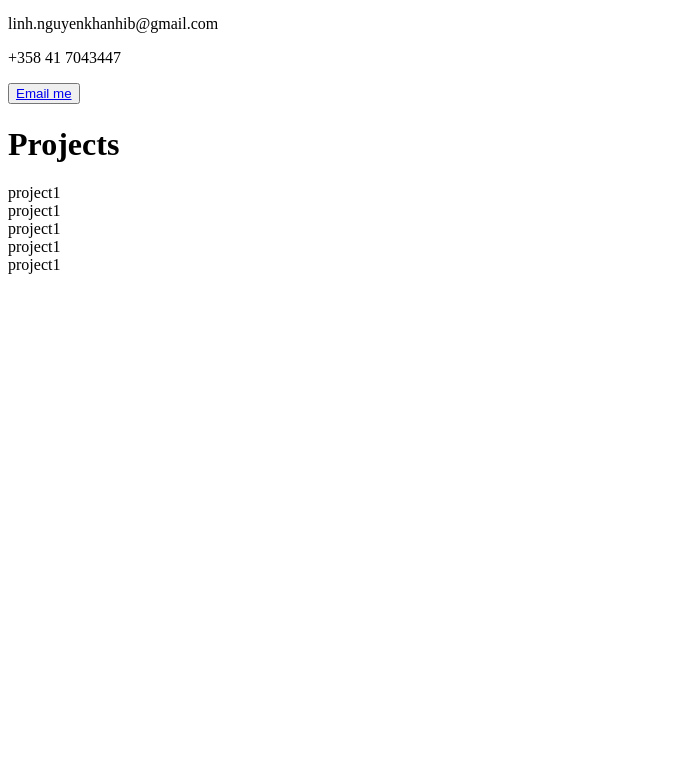
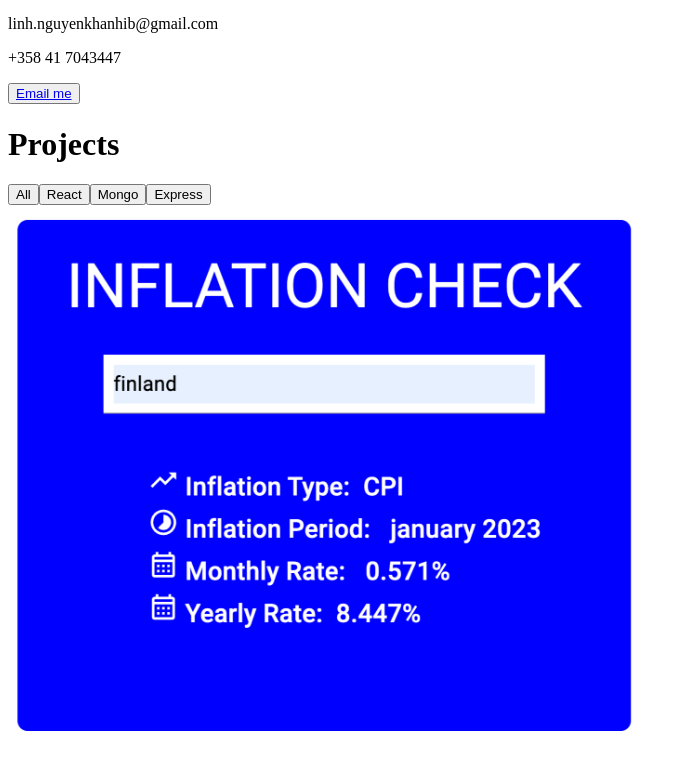
Before and after one commit to linhngkh/nextjs-Portfolio, a Next.js app: page /resume in a window 1280 px wide. Shown: the part 322-1083 px from the top of the page, without its empty margins (0-687 px from the left). Before the commit the page ends 800 px from the top, so only its background shows below. Built offline with nearby package versions, Linux system fonts and the light colour scheme.

Commit message:
building project card

```diff
--- a/app/resume/page.js
+++ b/app/resume/page.js
@@ -3,8 +3,8 @@ import Project from "../../components/projects/Project";
 
 function Resume() {
   return (
-    <main className="flex h-screen w-screen justify-between space-x-10 items-center p-40 text-black">
-      <div className="w-[30%] bg-white min-h-full rounded-lg shadow-2xl shadow-purple outline outline-gray-500">
+    <main className="flex h-screen w-screen justify-between space-x-10 items-stretch p-40 text-black">
+      <div className="w-[20%] bg-white min-h-full rounded-lg shadow-2xl shadow-purple outline outline-gray-500">
         {" "}
         <SideBar />
       </div>
--- a/components/projects/Project.js
+++ b/components/projects/Project.js
@@ -1,16 +1,63 @@
+"use client";
+
+import { ProjectFilter } from "./ProjectFilter";
+import React, { useState } from "react";
+import { AnimatePresence, motion } from "framer-motion";
+import projects from "../../data.js";
+
 export default function Project() {
+  const [displayItems, setDisplayItems] = useState(projects.items);
+  const [active, setActive] = useState("all");
+
+  const handleCategoryClick = (category) => {
+    if (category === active) return;
+    setActive(category);
+    setDisplayItems([]);
+
+    if (category === "all") {
+      setDisplayItems(projects.items);
+      return;
+    }
+
+    const filterData = projects.items.filter(
+      (item) => item.category === category
+    );
+    setTimeout(() => {
+      setDisplayItems(filterData);
+    }, 400);
+  };
+
   return (
-    <main className="flex contents">
-      <div>
+    <main className="flex flex-col col-span-2">
+      <div className="m-3 px-4">
         {" "}
-        <h1>Projects</h1>
+        <h1 className="text-3xl text-purple underline underline-offset-8">
+          Projects
+        </h1>
       </div>
+
+      <ProjectFilter active={active} handleClick={handleCategoryClick} />
+
       <div className="grid grid-rows-3 grid-flow-col gap-4">
-        <div className="bg-white  text-black ">project1</div>
-        <div className="bg-white text-black">project1</div>
-        <div className="bg-white text-black">project1</div>
-        <div className="bg-white text-black">project1</div>
-        <div className="bg-white text-black">project1</div>
+        <AnimatePresence>
+          {displayItems.map(({ image_path, category }, i) => (
+            <motion.div
+              style={{ overflow: "hidden" }}
+              key={i}
+              layout
+              initial={{ transform: "scale(0)" }}
+              animate={{ transform: "scale(1)" }}
+              exit={{ transform: "scale(0)" }}
+            >
+              <motion.img
+                src={image_path}
+                className="rounded"
+                alt="nothing"
+                width="50%"
+              />
+            </motion.div>
+          ))}
+        </AnimatePresence>
       </div>
     </main>
   );
--- /dev/null
+++ b/components/projects/ProjectFilter.js
@@ -0,0 +1,17 @@
+export const ProjectFilter = ({ handleClick, active }) => {
+  const items = ["All", "React", "Mongo", "Express"];
+
+  return (
+    <div className="text-2xl p-2 ml-5">
+      {items.map((item) => (
+        <button
+          key={item}
+          className={active === item.toLowerCase() && "active"}
+          onClick={() => handleClick(item.toLocaleLowerCase())}
+        >
+          {item}
+        </button>
+      ))}
+    </div>
+  );
+};
--- /dev/null
+++ b/data.js
@@ -0,0 +1,65 @@
+const projects = {
+  items: [
+    {
+      name: "Inlfation Check App",
+      desc: "This app shows important information about inflation rate of 38 major countries over the world",
+      image_path: "/images/inflation-app.png",
+      deployed_url: "https://inflation-check.netlify.app/",
+      github_url: "https://github.com/linh-nguyenkhanh/inflation-check-app",
+      category: ["react"],
+      key_techs: ["react", "Maerial UI"],
+    },
+    {
+      name: "Stoic Space",
+      desc: "An web app which shows a corner of stoic topics, including fetching stoic quotes API, stoic books and history of it in just one app.",
+      image_path: "/images/inflation-app.png",
+      deployed_url: "https://stoicquote-generator.netlify.app/",
+      github_url: "https://github.com/linh-nguyenkhanh/stoic-space",
+      category: ["react"],
+      key_techs: ["react", "Maerial UI", "Styled-Component"],
+    },
+    {
+      name: "Stoic Space",
+      desc: "An web app which shows how I use React Hooks to build a corner of stoic, including fetching stoic quotes API, stoic books and history of it in just one app.",
+      image_path: "/images/inflation-app.png",
+      deployed_url: "https://stoicquote-generator.netlify.app/",
+      github_url: "https://github.com/linh-nguyenkhanh/stoic-space",
+      category: ["react"],
+      key_techs: ["react", "Styled-Component"],
+    },
+    {
+      name: "Todo App with P.E.R.N stack",
+      desc: "Basic CRUD app with PERN stack: Postgres, Express, React, and Node. We can create todo list, read, update and delete one.",
+      image_path: "/images/inflation-app.png",
+      deployed_url: "https://pern-todo-list.netlify.app/",
+      github_url: "https://github.com/linh-nguyenkhanh/CRUD-app",
+      category: ["react"],
+      key_techs: [
+        "react",
+        "TailwindCSS",
+        "Styled-Component",
+        "Postgres",
+        "Express",
+      ],
+    },
+    {
+      name: "Personal Website Portfolio with Next.js",
+      desc: "Website Portfolio is built from scratch with Next.js 13 for React app and is created more highly user experience and functional performance.",
+      image_path: "/images/inflation-app.png",
+      deployed_url: "https://linhng-portfolio.vercel.app/",
+      github_url: "https://github.com/linh-nguyenkhanh/nextJSPortfolio",
+      category: ["react"],
+      key_techs: ["react", "TailwindCSS", "Next.js"],
+    },
+    {
+      name: "Wikimedia project course",
+      desc: "This Website contains both Tabular Data from SPARQL and Muinaismuistot projects and Presentation Slide.",
+      image_path: "/images/inflation-app.png",
+      deployed_url: "https://wikimedia-project.netlify.app/",
+      github_url: "https://github.com/linh-nguyenkhanh/wikiProjectShowcase",
+      category: ["react"],
+      key_techs: ["react"],
+    },
+  ],
+};
+export default projects;
--- a/package.json
+++ b/package.json
@@ -12,6 +12,7 @@
     "daisyui": "^2.51.2",
     "eslint": "8.35.0",
     "eslint-config-next": "13.2.1",
+    "framer-motion": "^10.0.1",
     "next": "13.2.1",
     "react": "18.2.0",
     "react-dom": "18.2.0",
```
Also changed, not shown: public/images/inflation-app.png (added), 1 other file (tests, documents, lock files or other folders).
